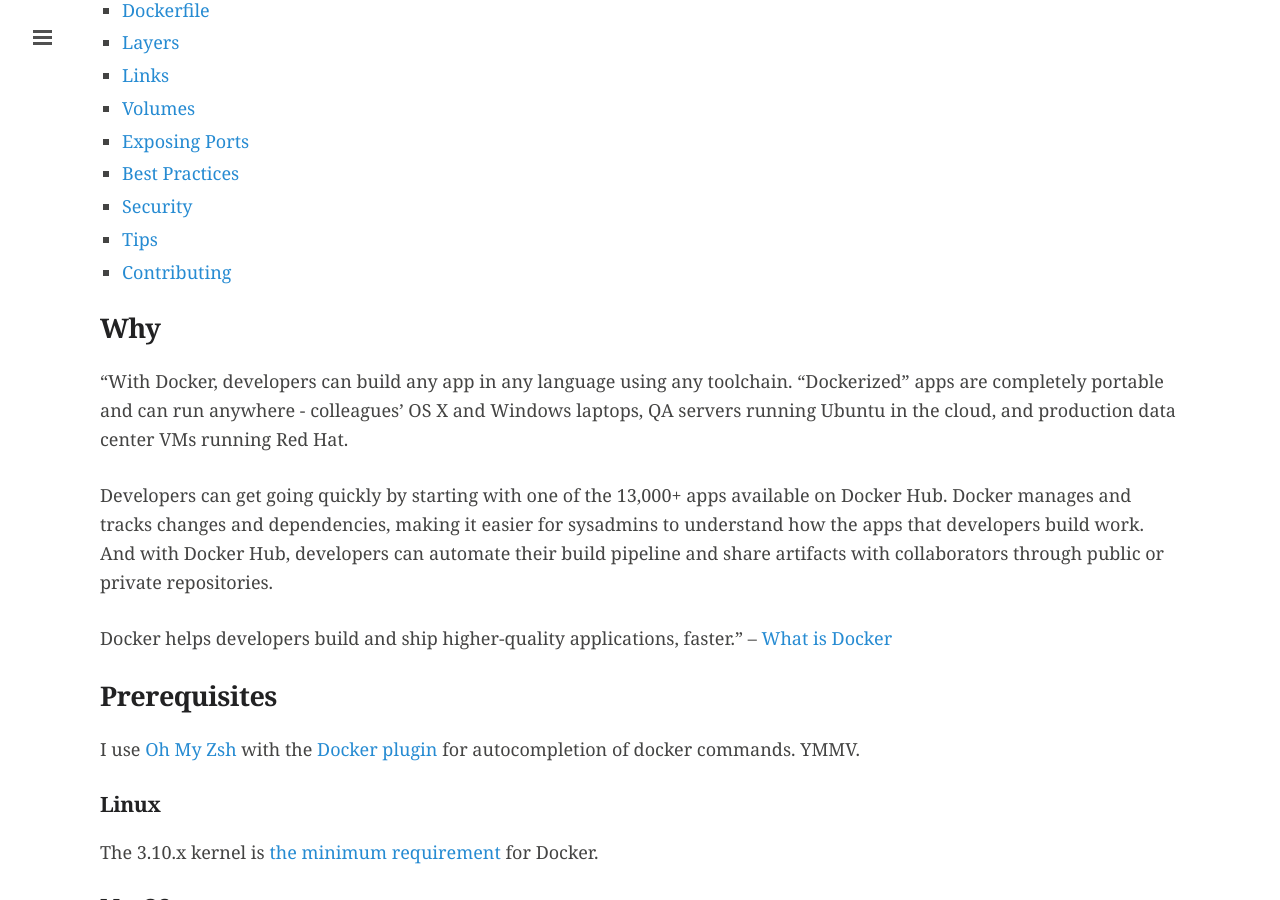
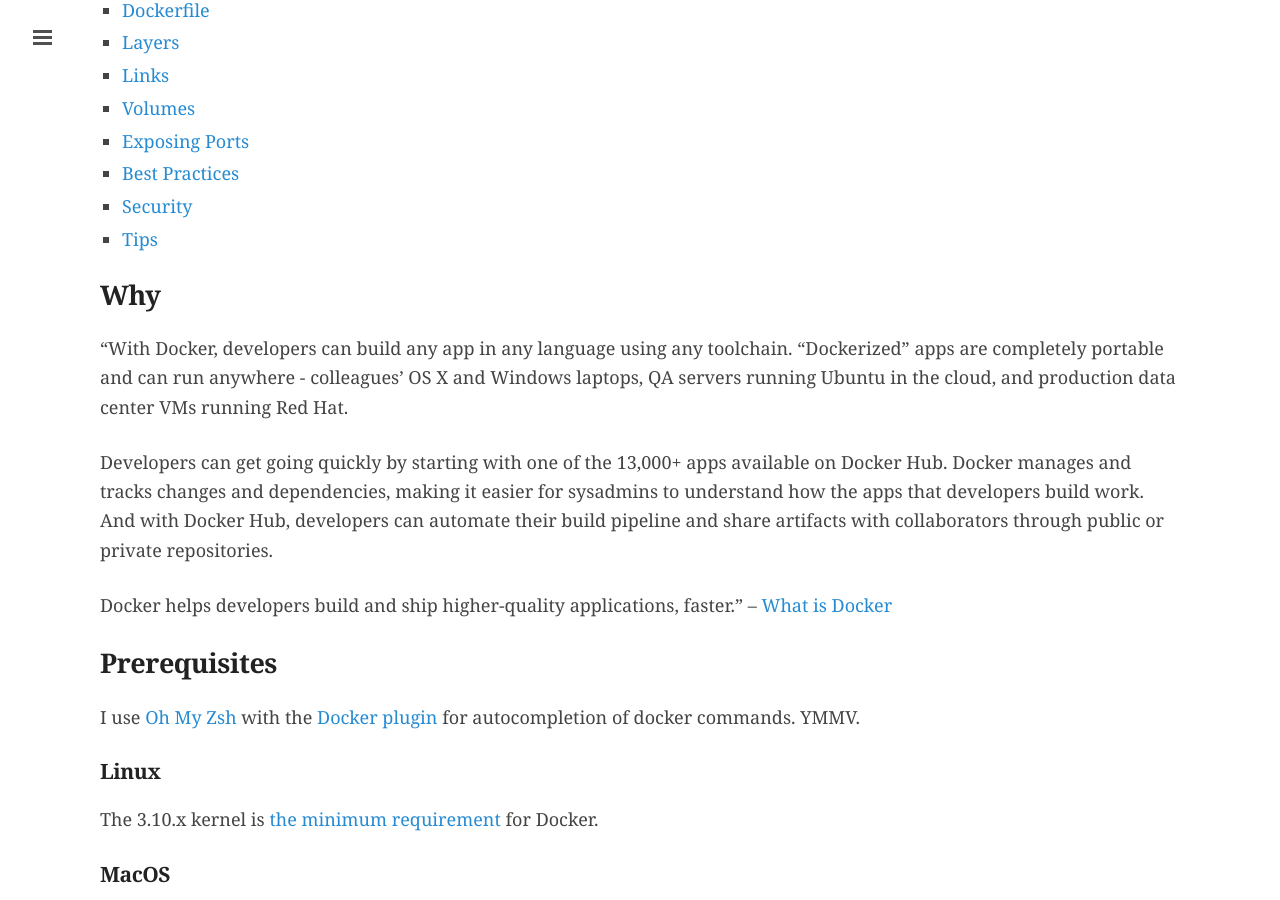
Before and after one commit to Lsqboy/jekyll_bolg, a Jekyll site: the page built from _posts/2016-08-31-docker-cheat-sheet.md, in a window 1280 px wide and 900 px high, scrolled down 717 px. Built offline with Jekyll 4.4.1, drawn with Linux system fonts in a browser that asks for light colours; comment, search, counter and statistics services are not loaded.

Commit message:
docker-cheat-sheet format

````diff
--- a/_posts/2016-08-31-docker-cheat-sheet.md
+++ b/_posts/2016-08-31-docker-cheat-sheet.md
@@ -28,7 +28,6 @@
 * [Best Practices](#best-practices)
 * [Security](#security)
 * [Tips](#tips)
-* [Contributing](#contributing)
 
 ## Why
 
@@ -622,18 +621,21 @@
 - Cleaning APT in a RUN layer
 This should be done in the same layer as other apt commands.
 Otherwise, the previous layers still persist the original information and your images will still be fat.
+
 ```
 RUN {apt commands} \
  && apt-get clean \
  && rm -rf /var/lib/apt/lists/* /tmp/* /var/tmp/*
 ```
 - Flatten an image
+
 ```
 ID=$(docker run -d image-name /bin/bash)
 docker export $ID | docker import – flat-image-name
 ```
 
 - For backup
+
 ```
 ID=$(docker run -d image-name /bin/bash)
 (docker export $ID | gzip -c > image.tgz)
````
